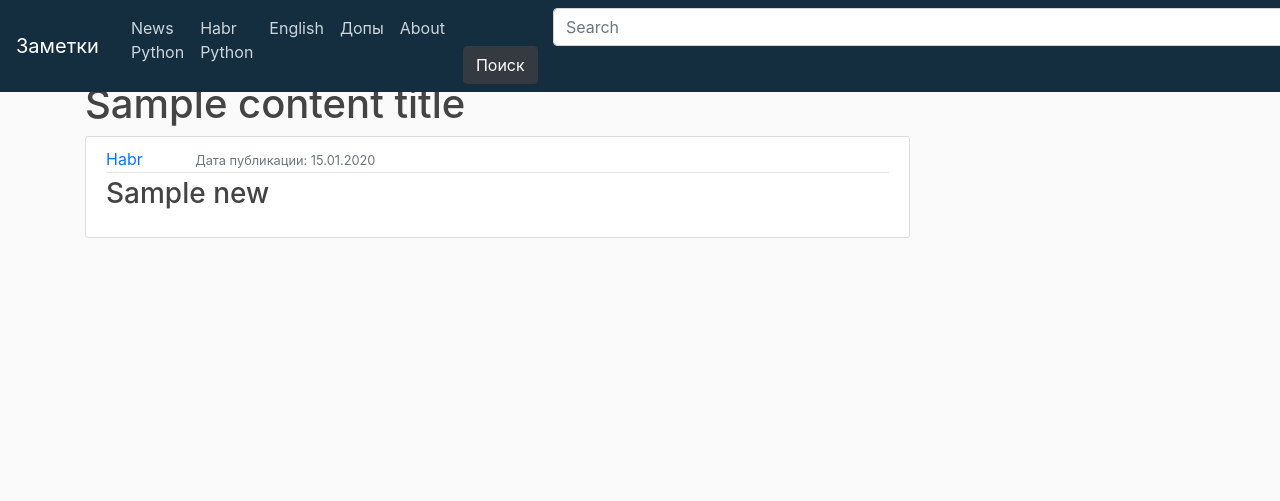
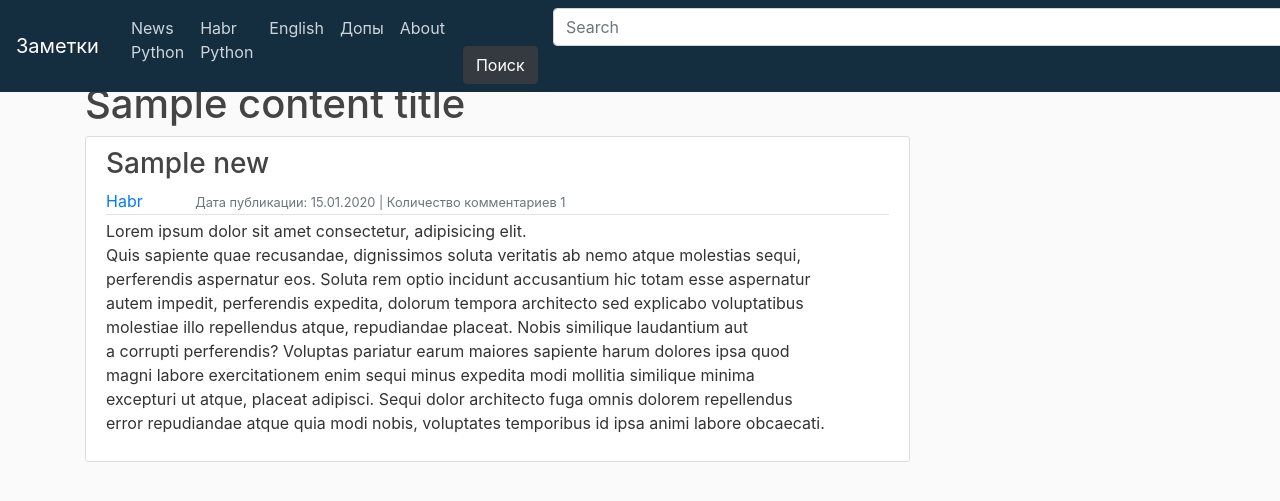
Before and after one commit to rendley/flask_project1, a Flask app: template templates/news/news_habr.html in a window 1280 px wide. Shown: the top 501 px of the page. Run offline with Flask 2, Linux system fonts and the light colour scheme; the template is opened without the code that fills it: most values are stand-ins (such as "Sample title", 1, 10 or a date in 2020); some libraries are stand-ins or nearby versions.

Commit message:
create form in html and card comment bootstrap

```diff
--- a/templates/news/news_habr.html
+++ b/templates/news/news_habr.html
@@ -17,17 +17,28 @@
 <article class="media content-section">
 
     <div class="media-body">
-        <div class="article-metadata">
-            <a class="mr-5" href="#">Habr</a>
-            <small class="text-muted">Дата публикации: {{ news.published.strftime('%d.%m.%Y') }}</small>
-        </div>
+
 
         <h3>
             <a class="article-title" href="{{ url_for('news.single_news', news_id=news.id) }}">
                 {{news.title}}
             </a>
         </h3>
-        <p class="article-content"></p>
+        <div class="article-metadata">
+            <a class="mr-5" href="#">Habr</a>
+            <small class="text-muted">Дата публикации: {{ news.published.strftime('%d.%m.%Y') }}
+                | Количество комментариев {{ news.comments_count() }}</small>
+
+        </div>
+        <p class="article-content">Lorem ipsum dolor sit amet consectetur, adipisicing elit.
+            Quis sapiente quae recusandae, dignissimos soluta veritatis ab nemo atque molestias sequi,
+            perferendis aspernatur eos. Soluta rem optio incidunt accusantium hic totam esse aspernatur
+            autem impedit, perferendis expedita, dolorum tempora architecto sed explicabo voluptatibus
+            molestiae illo repellendus atque, repudiandae placeat. Nobis similique laudantium aut
+            a corrupti perferendis? Voluptas pariatur earum maiores sapiente harum dolores ipsa quod
+            magni labore exercitationem enim sequi minus expedita modi mollitia similique minima
+            excepturi ut atque, placeat adipisci. Sequi dolor architecto fuga omnis dolorem repellendus
+            error repudiandae atque quia modi nobis, voluptates temporibus id ipsa animi labore obcaecati.</p>
 
     </div>
 </article>
```
Also changed, not shown: templates/news/text_news.html (+36 -0 lines).
